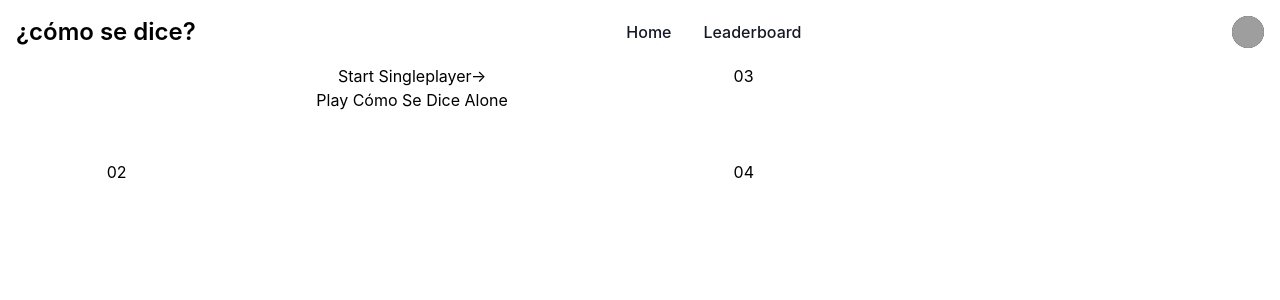
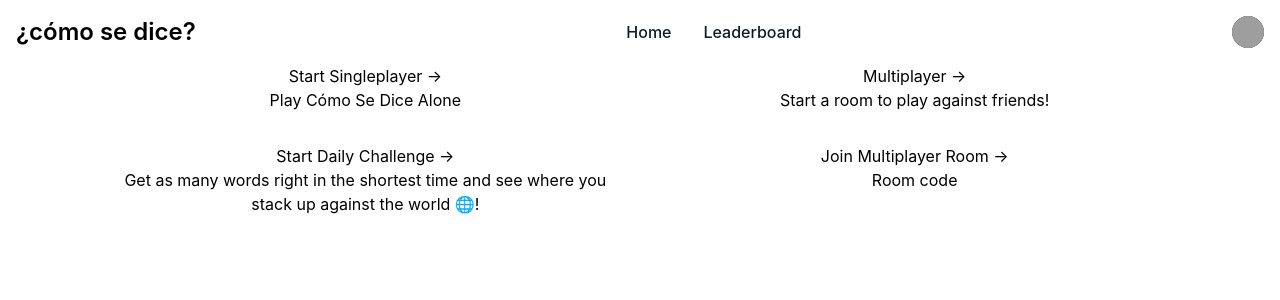
Before and after one commit to santoshernandezr/como-se-dice, a React (Create React App) app: page /comoSeDice in a window 1280 px wide. Shown: the top 300 px of the page. Built offline with nearby package versions, Linux system fonts and the light colour scheme; grey boxes are pictures that could not be loaded.

Commit message:
refactor some code and adding the 4 different options to the como se dice menu

```diff
--- /dev/null
+++ b/src/components/DailyChallengeCard.jsx
@@ -0,0 +1,39 @@
+import { useNavigate } from 'react-router-dom';
+
+/**
+ * Component that handles the creation of the daily challenge card in the ComoSeDiceMenu page.
+ * The daily challenge card is composed of a button that in turn will redirect the user to the
+ * daily challenge page.
+ *
+ * @param { destination } - Name of the page in which the user will be redirected when they click the button.
+ * @param { title } - Title of the button card that will be used.
+ * @param { body } - Body of the button.
+ * @returns
+ */
+export default function CardWithGameMode(props) {
+
+    let destination = props.destination;
+    let title = props.title;
+    let body = props.body;
+
+    // Used to help us redirect the user when performing the 'onClick' action.
+    const navigate = useNavigate();
+
+    return (
+        <div>
+            {/* The button that will redirect the user to appropriate gamemode */}
+            <div className="flex items-center justify-center">
+                <button className="flex items-center justify-center h-full w-full" onClick={() => navigate({destination})}>
+                    <h2 className="text-wrap">
+                        {title}
+                        <span> &rarr;</span>
+
+                        <p className="text-wrap">
+                            {body}
+                        </p>
+                    </h2>
+                </button>
+            </div>
+        </div>
+    )
+}
--- a/src/pages/ComoSeDiceMenu.js
+++ b/src/pages/ComoSeDiceMenu.js
@@ -1,24 +1,60 @@
 import '../css/App.css';
 import HomeNavigationBar from '../components/NavigationBar.jsx'
-import GameModeCard from '../components/CardWithGameModes.jsx'
+import SinglePlayer from '../components/SinglePlayerCard.jsx'
+import DailyChallenge from '../components/DailyChallengeCard.jsx'
 
-function Home() {
+/**
+ * Como se dice menu page.
+ *
+ * Contains the different game modes that are offered. Single player, Daily challenge, and Multiplayer.
+ *
+ * @returns Como se dice menu page.
+ */
+function ComoSeDiceMenu() {
   return (
     <div>
+
+      {/* Navigatin bar */}
       <HomeNavigationBar></HomeNavigationBar>
 
+      {/* All four game modes. */}
       <div className='flex justify-center'>
         <div className='w-5/6'>
-          <div className='grid grid-rows-2 grid-flow-col gap-4'>
+          <div className='grid gap-8 grid-cols-2'>
+
             <div>
-              <GameModeCard
+              <SinglePlayer
                 title="Start Singleplayer"
                 body="Play Cómo Se Dice Alone">
-              </GameModeCard>
+              </SinglePlayer>
             </div>
-            <div className='h-20'>02</div>
-            <div className='h-20'>03</div>
-            <div className='h-20'>04</div>
+
+            <div>
+              <div>
+                <DailyChallenge
+                  destination="placeHolderForWhenMultiplayerPageIsCreated"
+                  title="Multiplayer"
+                  body="Start a room to play against friends!">
+                  </DailyChallenge>
+              </div>
+            </div>
+
+            <div>
+              <DailyChallenge
+                destination="placeHolderForWhenDailyChallengePageIsCreated"
+                title="Start Daily Challenge"
+                body="Get as many words right in the shortest time and see where you stack up against the world 🌐!">
+              </DailyChallenge>
+            </div>
+
+            <div>
+              <DailyChallenge
+                destination="placeHolderForWhenDailyChallengePageIsCreated"
+                title="Join Multiplayer Room"
+                body="Room code">
+              </DailyChallenge>
+            </div>
+
           </div>
         </div>
       </div>
@@ -27,4 +63,4 @@ function Home() {
   );
 }
 
-export default Home;
+export default ComoSeDiceMenu;
--- a/src/pages/MainMenu.js
+++ b/src/pages/MainMenu.js
@@ -1,23 +1,26 @@
 import '../css/App.css';
 import { useNavigate } from 'react-router-dom';
 
-function MyButton({ buttonName }) {
-    const navigate = useNavigate();
+/**
+ * Main menu page.
+ *
+ * This is the page in which the user will be greeted at. For now, this will just contain a play button.
+ * The play button will redirect the user to the Como se dice main menu where all the games are listed.
+ *
+ * @returns Main menu page.
+ */
+function MainMenu() {
+
+  // Used to help us redirect the user when performing the 'onClick' action.
+  const navigate = useNavigate();
+
   return (
     <div>
-      <button className="bg-transparent hover:bg-blue-500 text-blue-700 font-semibold hover:text-white py-2 px-4 border border-blue-500 hover:border-transparent rounded" onClick={() => navigate('comoSeDice')}>
-        { buttonName }
-      </button>
-    </div>
-  );
-}
-
-function MainMenu() {
-  return (
-    <div className="mainMenu">
       <header className="App-header">
         <p>Play como se dice!</p>
-        <MyButton buttonName="Play" />
+          <button className="bg-transparent hover:bg-blue-500 text-blue-700 font-semibold hover:text-white py-2 px-4 border border-blue-500 hover:border-transparent rounded" onClick={() => navigate('comoSeDice')}>
+            play
+          </button>
       </header>
     </div>
   );
```
Also changed, not shown: src/components/SinglePlayerCard.jsx (renamed from src/components/CardWithGameModes.jsx, +4 -4 lines).
